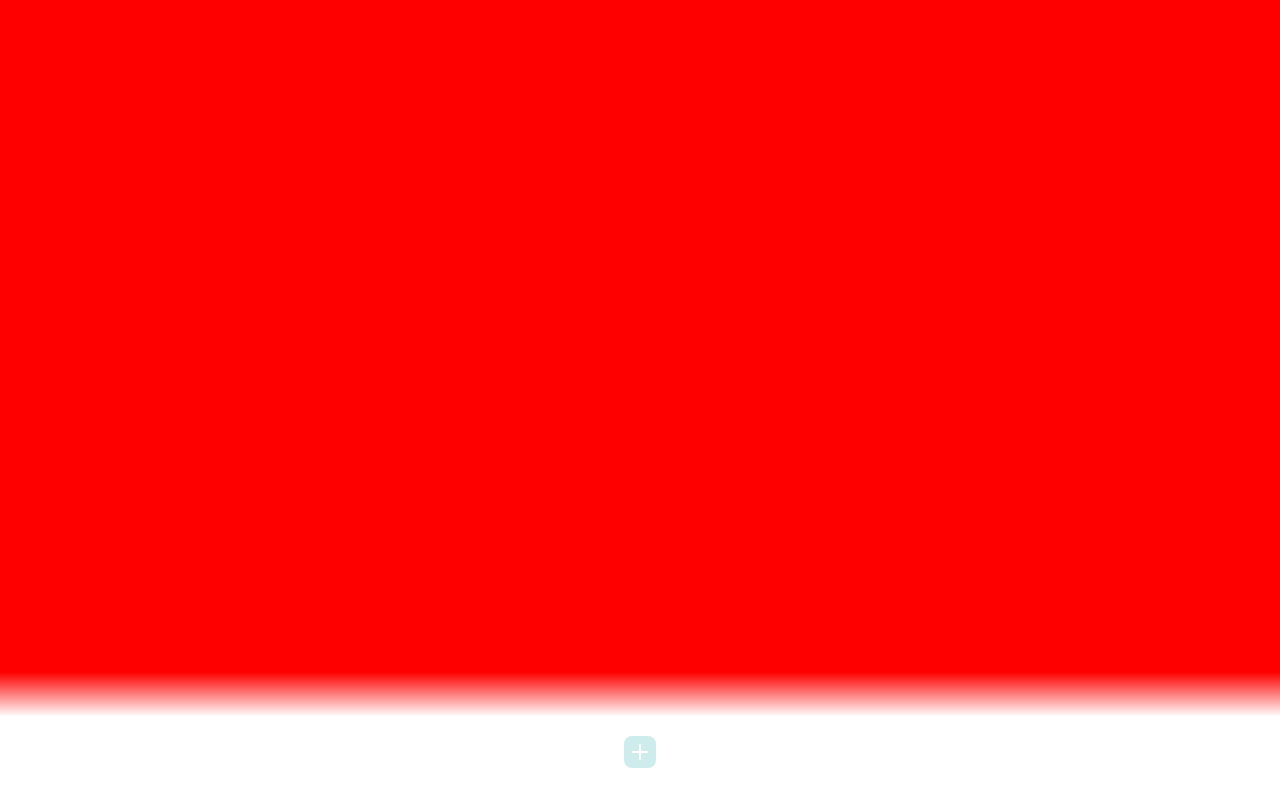
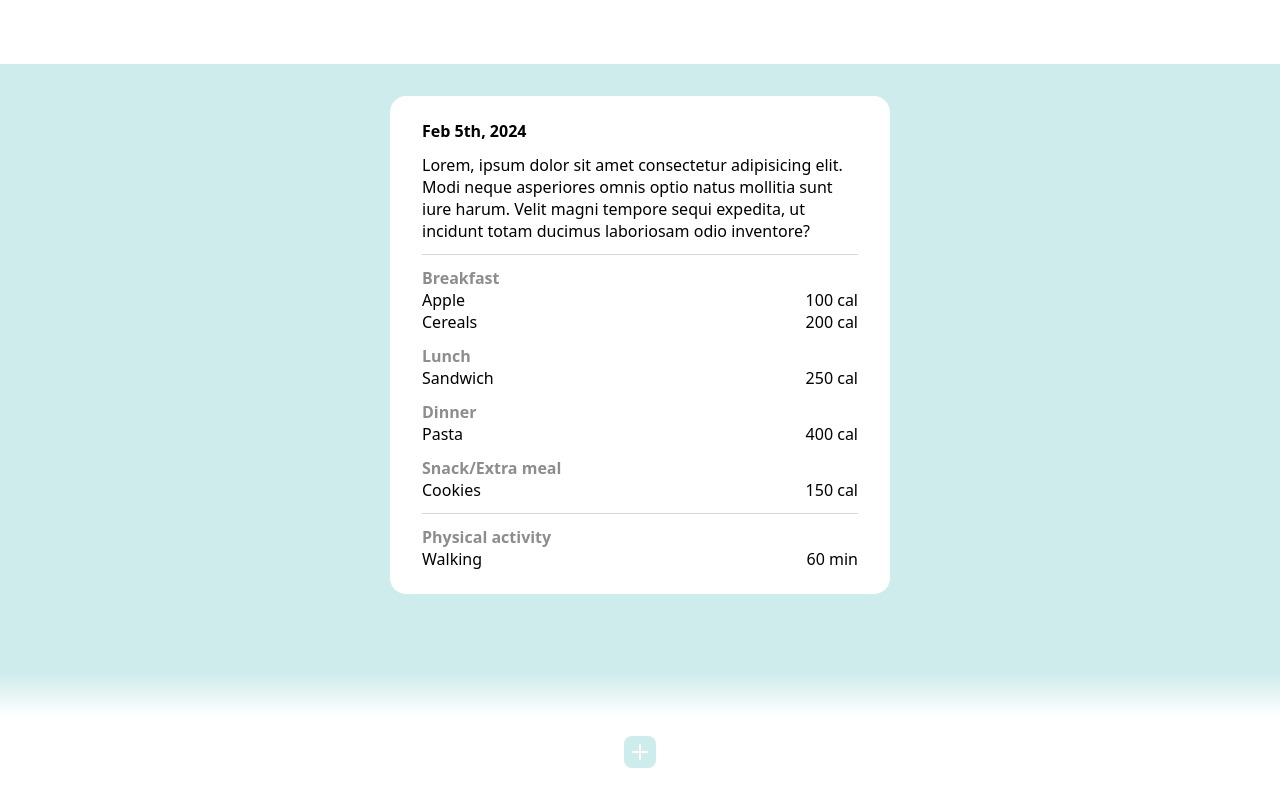
Before and after one commit to xshujo/betterment, a plain HTML site: page prototype/index.html in a window 1280 px wide. Drawn offline with Linux system fonts and the light colour scheme.

Commit message:
Post styles and structure

```diff
--- a/prototype/index.html
+++ b/prototype/index.html
@@ -13,7 +13,56 @@
 
     </header>
     <main>
+        <article>
+            <h1 class="date">Feb 5th, 2024</h1>
+            <!-- Important -->
+            <section class="thought">
+                <p>Lorem, ipsum dolor sit amet consectetur adipisicing elit. Modi neque asperiores omnis
+                    optio natus mollitia sunt iure harum. Velit magni tempore sequi expedita, ut incidunt totam ducimus
+                    laboriosam odio inventore?</p>
+            </section>
 
+            <!-- If we have time -->
+            <!-- Food post -->
+            <hr>
+            <section class="food">
+                <!-- display: none; if no entry -->
+                <h2>Breakfast</h2>
+                <div class="item">
+                    <p>Apple</p>
+                    <p>100 cal</p>
+                </div>
+                <div class="item">
+                    <p>Cereals</p>
+                    <p>200 cal</p>
+                </div>
+                <h2>Lunch</h2>
+                <div class="item">
+                    <p>Sandwich</p>
+                    <p>250 cal</p>
+                </div>
+                <h2>Dinner</h2>
+                <div class="item">
+                    <p>Pasta</p>
+                    <p>400 cal</p>
+                </div>
+                <h2>Snack/Extra meal</h2>
+                <div class="item">
+                    <p>Cookies</p>
+                    <p>150 cal</p>
+                </div>
+            </section>
+
+            <!-- Exercise post -->
+            <hr>
+            <section class="exercise">
+                <h2>Physical activity</h2>
+                <div class="item">
+                    <p>Walking</p>
+                    <p>60 min</p>
+                </div>
+            </section>
+        </article>
     </main>
     <footer>
         <input type="checkbox" id="add-post">
--- a/prototype/style.css
+++ b/prototype/style.css
@@ -16,7 +16,64 @@ a {
 }
 
 body {
-    background-color: red;
+    background-color: rgb(205, 236, 235);
+}
+
+/* HEADER */
+header {
+    width: 100%;
+    /* height: 2rem; */
+    background-color: rgb(255, 255, 255);
+    padding: 2rem 0;
+    position: fixed;
+    top: 0;
+    left: 0;
+}
+
+/* MAIN */
+main {
+    width: 100%;
+    padding: 6rem 0 10rem 0;
+    display: flex;
+    flex-direction: column;
+    align-items: center;
+    gap: 1rem;
+}
+
+article {
+    width: 90%;
+    max-width: 500px;
+    background-color: rgb(255, 255, 255);
+    border-radius: 1rem;
+    padding: 1.5rem 2rem;
+    display: flex;
+    flex-direction: column;
+    gap: 0.75rem;
+}
+
+article h1.date {
+    font-size: 1rem;
+}
+
+section h2 {
+    font-size: 1rem;
+    color: rgb(141, 141, 141);
+}
+
+section div.item {
+    display: flex;
+    flex-flow: row nowrap;
+    justify-content: space-between;
+}
+
+section div.item:has(+h2) {
+    margin-bottom: 0.75rem;
+}
+
+article hr {
+    height: 1px;
+    background-color: rgb(216, 216, 216);
+    border: none;
 }
 
 /* FOOTER */
```
